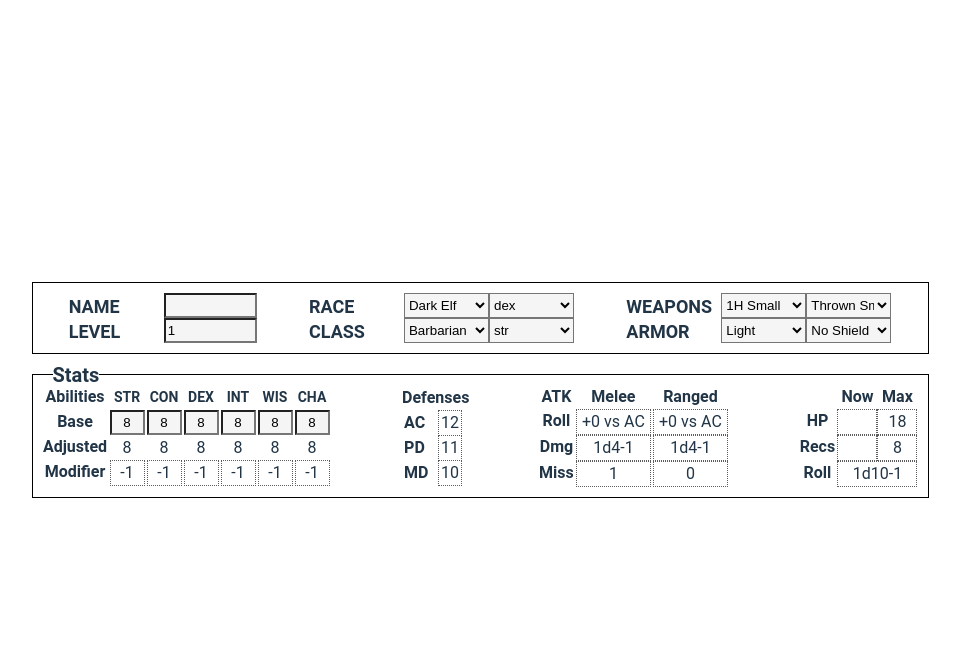
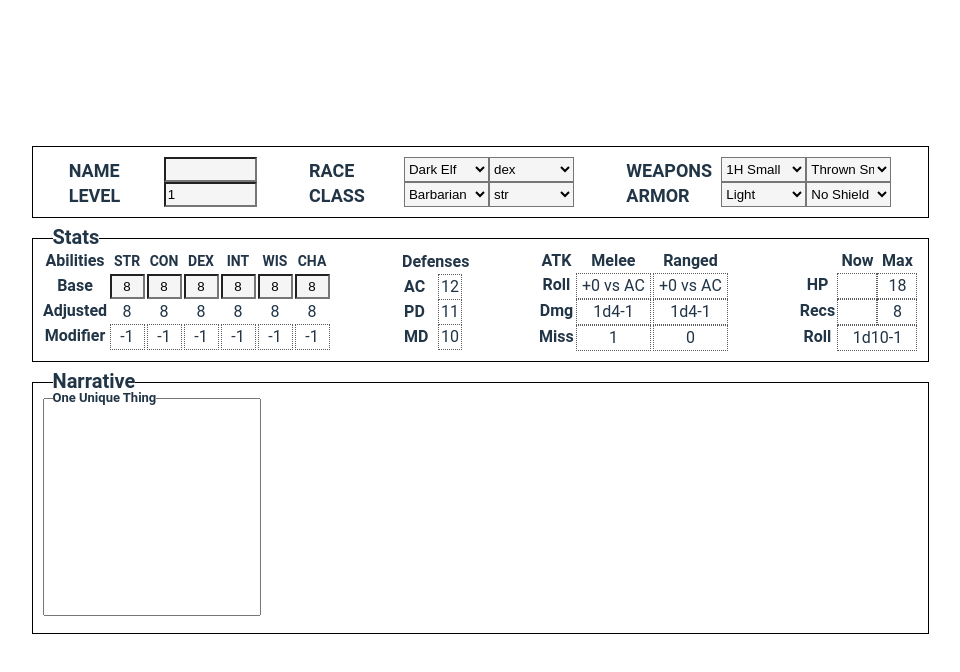
Before and after one commit to Xenrathe/React-FormGen, a React (Vite) app: page / in a window 1280 px wide. Shown: the top 672 px of the page, without its empty margins (160-1120 px from the left). Built offline with nearby package versions, Linux system fonts and the light colour scheme.

Commit message:
Initial work on the NarrativeBlock component

```diff
--- a/src/CharSheetComponents/Basics.jsx
+++ b/src/CharSheetComponents/BasicsBlock.jsx
@@ -1,7 +1,7 @@
 import races from "../data/races";
 import jobs from "../data/jobs";
 
-function Basics({ basicsData, setBasicsData }) {
+function BasicsBlock({ basicsData, setBasicsData }) {
   //used for Race & Class/Job drop downs
   function PopulateDropDown(props) {
     return Object.keys(props.data).map((option) => (
@@ -271,4 +271,4 @@ function Basics({ basicsData, setBasicsData }) {
   );
 }
 
-export default Basics;
+export default BasicsBlock;
--- a/src/CharSheetComponents/CharSheet.css
+++ b/src/CharSheetComponents/CharSheet.css
@@ -10,7 +10,16 @@
   font-size: 20px;
   font-weight: bold;
   position: absolute;
-  top: -15px;
+  top: -17px;
+  left: 20px;
+  background-color: white;
+}
+
+.input-group .subtitle-label {
+  font-size: 13px;
+  font-weight: bold;
+  position: absolute;
+  top: 5px;
   left: 20px;
   background-color: white;
 }
@@ -139,3 +148,18 @@
 #recovery-roll span {
   grid-column: 2 / 4;
 }
+
+#narrativeblock {
+  padding-top: 15px;
+}
+
+#narrativeblock #unique-input {
+  height: 200px;
+  width: 200px;
+  padding: 8px;
+  margin: 0;
+  font-size: 15px;
+  line-height: 1.5;
+  overflow: hidden;
+  resize: none;
+}
--- a/src/CharSheetComponents/CharSheet.jsx
+++ b/src/CharSheetComponents/CharSheet.jsx
@@ -1,8 +1,9 @@
-import Basics from "./Basics.jsx";
+import BasicsBlock from "./BasicsBlock.jsx";
 import StatBlock from "./StatBlock.jsx";
 import "./CharSheet.css";
 import { useState, useEffect } from "react";
 import { Character } from "../Character.js";
+import NarrativeBlock from "./NarrativeBlock.jsx";
 
 function CharSheet() {
   // INDIVIDUAL COMPONENT DATA SETS //
@@ -27,6 +28,12 @@ function CharSheet() {
     wis: 8,
     cha: 8,
   });
+
+  const [narrativeBlock, setNarrativeBlock] = useState({
+    oneUniqueThing: "",
+    iconRelationships: {},
+    backgrounds: {}
+  })
   // END INDIVIDUAL COMPONENT DATA SETS //
 
   // SYNTHESIS INTO CHARACTER OBJECT //
@@ -44,9 +51,9 @@ function CharSheet() {
       basicsData.armor,
       basicsData.shield,
       { melee: basicsData.melee, ranged: basicsData.ranged },
-      "", // oneUniqueThing
-      [], // iconRelationships
-      [] // backgrounds
+      narrativeBlock.oneUniqueThing,
+      narrativeBlock.iconRelationships,
+      narrativeBlock.backgrounds
     )
   );
 
@@ -64,22 +71,27 @@ function CharSheet() {
       basicsData.armor,
       basicsData.shield,
       { melee: basicsData.melee, ranged: basicsData.ranged },
-      "", // oneUniqueThing
-      [], // iconRelationships
-      [] // backgrounds
+      narrativeBlock.oneUniqueThing,
+      narrativeBlock.iconRelationships,
+      narrativeBlock.backgrounds
     );
     setCharacter(updatedCharacter);
-  }, [basicsData, statBlock]);
+  }, [basicsData, statBlock, narrativeBlock]);
   // END SYNTHESIS INTO CHARACTER OBJECT //
 
   // ACTUAL DOM STUFF
   return (
     <div className="charsheet">
-      <Basics basicsData={basicsData} setBasicsData={setBasicsData} />
+      <BasicsBlock basicsData={basicsData} setBasicsData={setBasicsData} />
       <StatBlock
         character={character}
         statBlock={statBlock}
         setStatBlock={setStatBlock}
+      />
+      <NarrativeBlock
+        character={character}
+        narrativeBlock={narrativeBlock}
+        setNarrativeBlock={setNarrativeBlock}
       />
     </div>
   );
--- /dev/null
+++ b/src/CharSheetComponents/NarrativeBlock.jsx
@@ -0,0 +1,21 @@
+function NarrativeBlock({ character, narrativeBlock, setNarrativeBlock }) {
+
+  return (
+    <div id="narrativeblock" className="input-group">
+      <div className="title-label">Narrative</div>
+      <div id="one-unique-thing" className="narrative-input">
+        <label className="subtitle-label">One Unique Thing</label>
+        <textarea
+              id="unique-input"
+              maxlength="185"
+              value={narrativeBlock.oneUniqueThing}
+              onChange={(e) => {
+                setNarrativeBlock({ ...narrativeBlock, oneUniqueThing: e.target.value });
+              }}
+        />
+      </div>
+    </div>
+  );
+}
+
+export default NarrativeBlock;
```
